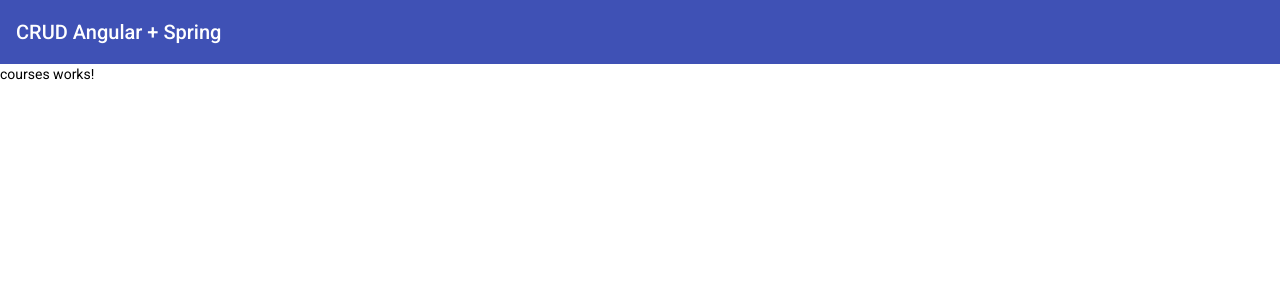
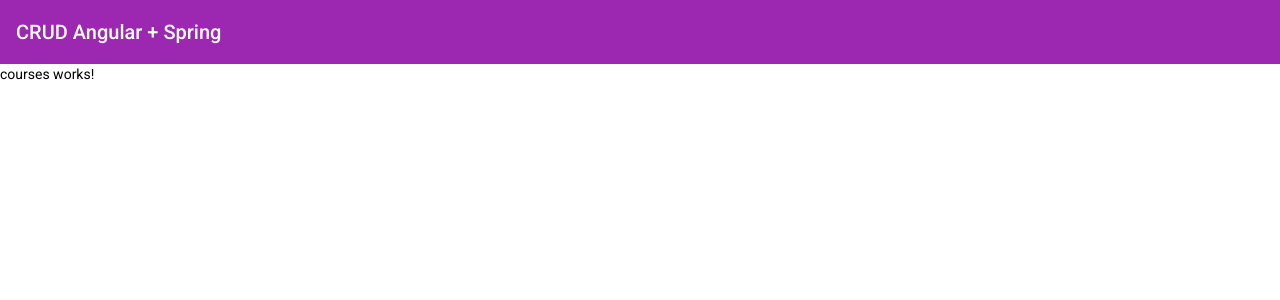
Before and after one commit to cleilsonjose/crud_angular_spring, an Angular app: page /courses in a window 1280 px wide. Shown: the top 300 px of the page. Built offline with nearby package versions, Linux system fonts and the light colour scheme.

Commit message:
tema agular material

```diff
--- a/src/styles.scss
+++ b/src/styles.scss
@@ -1,4 +1,13 @@
-/* You can add global styles to this file, and also import other style files */
+@import '@angular/material/theming';
+@include mat-core();
+
+$custom-app-primary: mat-palette($mat-purple);
+$custom-app-secondary: mat-palette($mat-deep-purple,A200,A400,700);
+$custom-app-warn: mat-palette($mat-red);
+
+$custom-theme: mat-light-theme($custom-app-primary,$custom-app-secondary,$custom-app-warn);
+
+@include angular-material-theme($custom-theme);
 
 html, body { height: 100%; }
 body { margin: 0; font-family: Roboto, "Helvetica Neue", sans-serif; }
```
Also changed, not shown: 1 other file (tests, documents, lock files or other folders).
